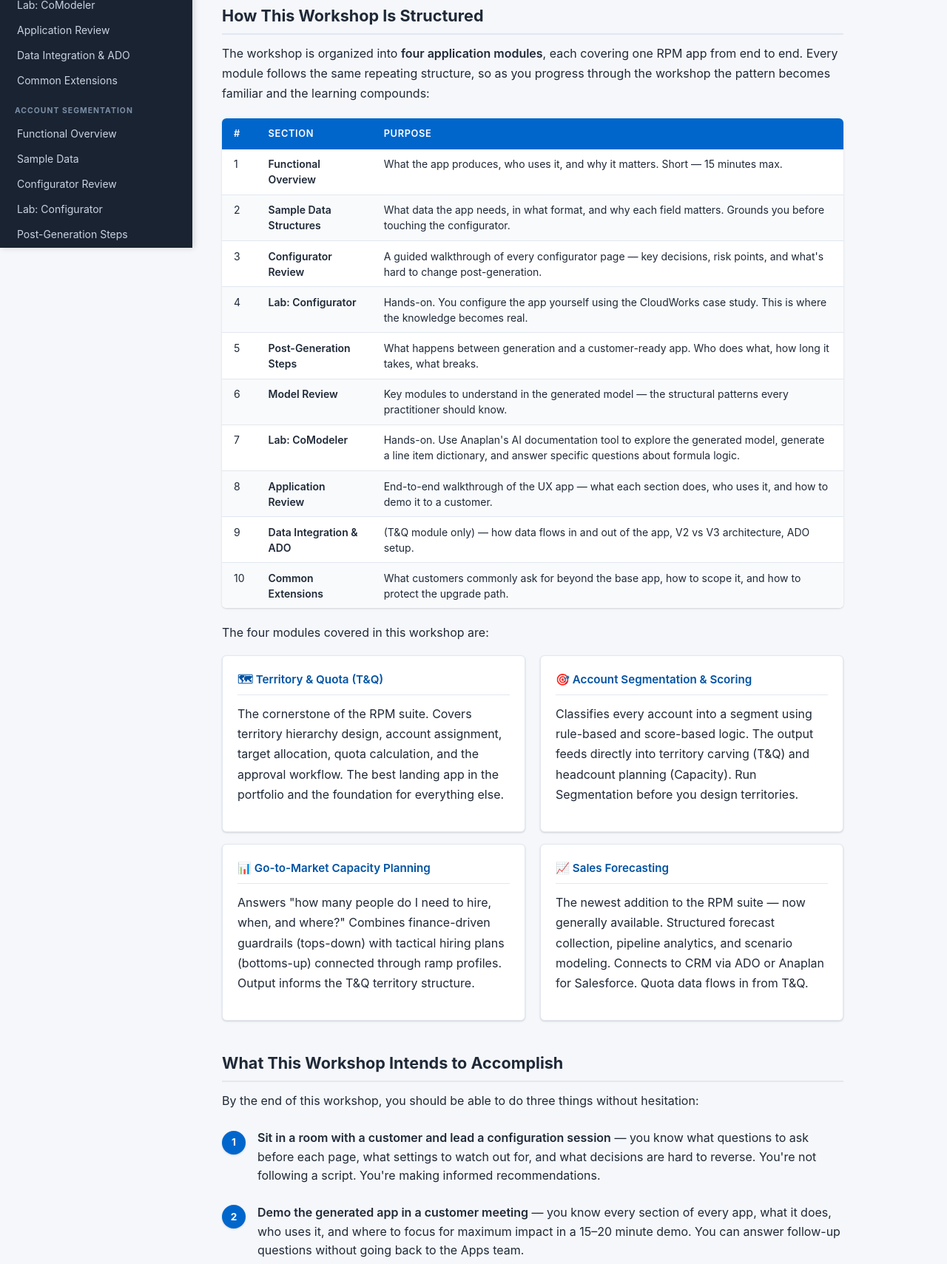
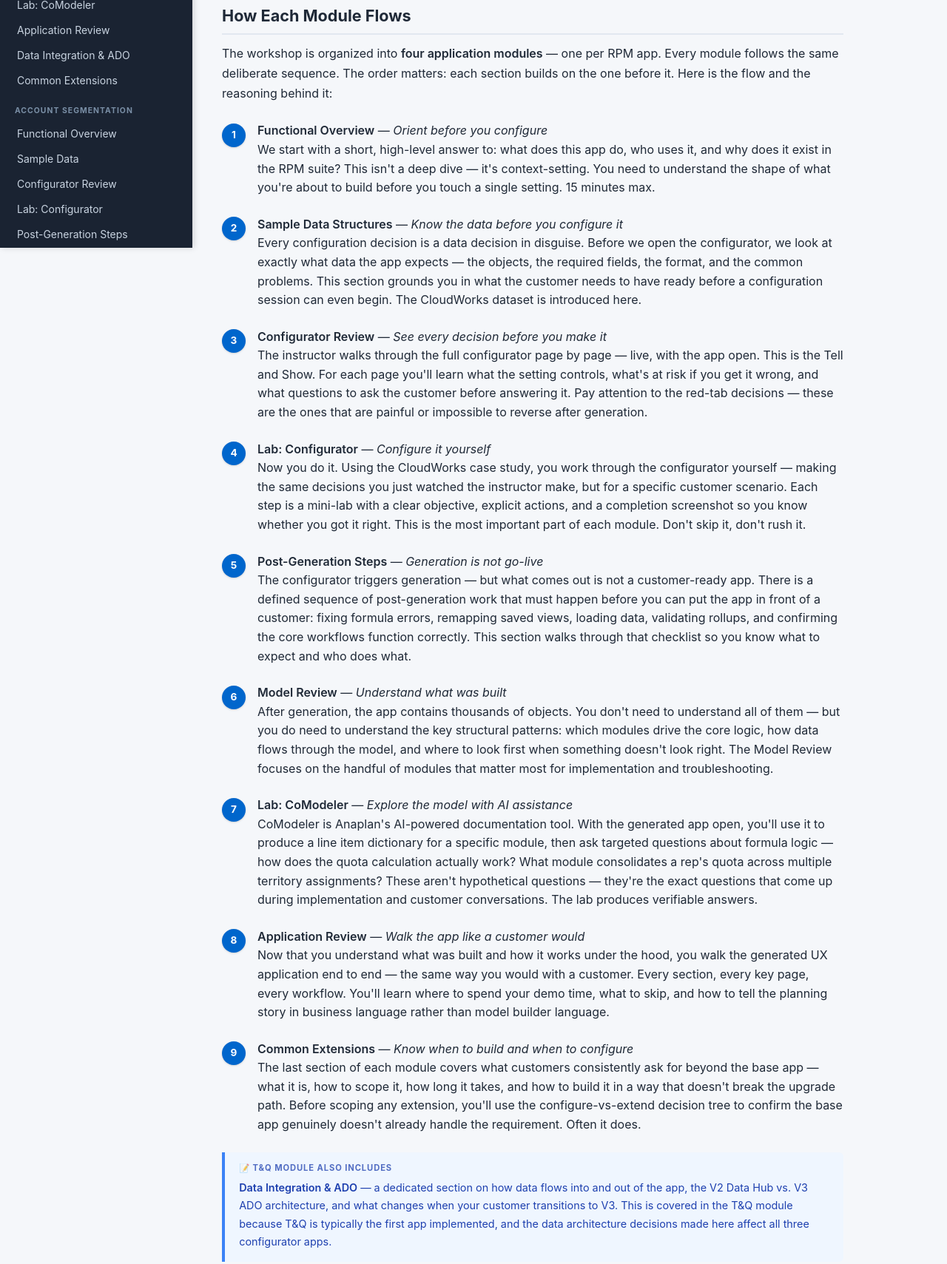
Before and after one commit to gunnarstoa/rpm-apps-workshop, a plain HTML site: page docs/00-overview.html in a window 1280 px wide. Shown: the part 465-2174 px from the top of the page at 74% size. Drawn offline with Linux system fonts and the light colour scheme.

Commit message:
Workshop overview: replace structure table with narrative step-by-step flow
- 9 numbered steps explaining what each section does and WHY it comes
  in that order (orient → data → configurator → lab → post-gen →
  model review → CoModeler lab → app review → extensions)
- Each step explains the reasoning, not just the label
- Added callout explaining T&Q ADO section and Sales Forecasting
  module difference (no configurator = different structure)

```diff
--- a/docs/00-overview.html
+++ b/docs/00-overview.html
@@ -91,27 +91,89 @@
       <p>The <strong>RPM Apps Technical Enablement Workshop</strong> is a hands-on technical enablement program for Anaplan delivery practitioners — Solutions Consultants, Solution Architects, and Technical Consultants — who will be implementing or supporting the Anaplan Revenue Performance Management (RPM) application suite.</p>
       <p>This is not a lecture series. It is a structured sequence of demonstrations, discussions, and hands-on labs designed to take you from <em>knowing about</em> these applications to being capable of <em>configuring, explaining, and delivering</em> them for real customers.</p>
 
-      <h2>How This Workshop Is Structured</h2>
-      <p>The workshop is organized into <strong>four application modules</strong>, each covering one RPM app from end to end. Every module follows the same repeating structure, so as you progress through the workshop the pattern becomes familiar and the learning compounds:</p>
+      <h2>How Each Module Flows</h2>
+      <p>The workshop is organized into <strong>four application modules</strong> — one per RPM app. Every module follows the same deliberate sequence. The order matters: each section builds on the one before it. Here is the flow and the reasoning behind it:</p>
 
-      <div class="table-wrap">
-        <table>
-          <thead>
-            <tr><th>#</th><th>Section</th><th>Purpose</th></tr>
-          </thead>
-          <tbody>
-            <tr><td>1</td><td><strong>Functional Overview</strong></td><td>What the app produces, who uses it, and why it matters. Short — 15 minutes max.</td></tr>
-            <tr><td>2</td><td><strong>Sample Data Structures</strong></td><td>What data the app needs, in what format, and why each field matters. Grounds you before touching the configurator.</td></tr>
-            <tr><td>3</td><td><strong>Configurator Review</strong></td><td>A guided walkthrough of every configurator page — key decisions, risk points, and what's hard to change post-generation.</td></tr>
-            <tr><td>4</td><td><strong>Lab: Configurator</strong></td><td>Hands-on. You configure the app yourself using the CloudWorks case study. This is where the knowledge becomes real.</td></tr>
-            <tr><td>5</td><td><strong>Post-Generation Steps</strong></td><td>What happens between generation and a customer-ready app. Who does what, how long it takes, what breaks.</td></tr>
-            <tr><td>6</td><td><strong>Model Review</strong></td><td>Key modules to understand in the generated model — the structural patterns every practitioner should know.</td></tr>
-            <tr><td>7</td><td><strong>Lab: CoModeler</strong></td><td>Hands-on. Use Anaplan's AI documentation tool to explore the generated model, generate a line item dictionary, and answer specific questions about formula logic.</td></tr>
-            <tr><td>8</td><td><strong>Application Review</strong></td><td>End-to-end walkthrough of the UX app — what each section does, who uses it, and how to demo it to a customer.</td></tr>
-            <tr><td>9</td><td><strong>Data Integration &amp; ADO</strong></td><td>(T&amp;Q module only) — how data flows in and out of the app, V2 vs V3 architecture, ADO setup.</td></tr>
-            <tr><td>10</td><td><strong>Common Extensions</strong></td><td>What customers commonly ask for beyond the base app, how to scope it, and how to protect the upgrade path.</td></tr>
-          </tbody>
-        </table>
+      <div class="step">
+        <div class="step-badge">1</div>
+        <div class="step-content">
+          <strong>Functional Overview</strong> — <em>Orient before you configure</em><br>
+          We start with a short, high-level answer to: what does this app do, who uses it, and why does it exist in the RPM suite? This isn't a deep dive — it's context-setting. You need to understand the shape of what you're about to build before you touch a single setting. 15 minutes max.
+        </div>
+      </div>
+
+      <div class="step">
+        <div class="step-badge">2</div>
+        <div class="step-content">
+          <strong>Sample Data Structures</strong> — <em>Know the data before you configure it</em><br>
+          Every configuration decision is a data decision in disguise. Before we open the configurator, we look at exactly what data the app expects — the objects, the required fields, the format, and the common problems. This section grounds you in what the customer needs to have ready before a configuration session can even begin. The CloudWorks dataset is introduced here.
+        </div>
+      </div>
+
+      <div class="step">
+        <div class="step-badge">3</div>
+        <div class="step-content">
+          <strong>Configurator Review</strong> — <em>See every decision before you make it</em><br>
+          The instructor walks through the full configurator page by page — live, with the app open. This is the Tell and Show. For each page you'll learn what the setting controls, what's at risk if you get it wrong, and what questions to ask the customer before answering it. Pay attention to the red-tab decisions — these are the ones that are painful or impossible to reverse after generation.
+        </div>
+      </div>
+
+      <div class="step">
+        <div class="step-badge">4</div>
+        <div class="step-content">
+          <strong>Lab: Configurator</strong> — <em>Configure it yourself</em><br>
+          Now you do it. Using the CloudWorks case study, you work through the configurator yourself — making the same decisions you just watched the instructor make, but for a specific customer scenario. Each step is a mini-lab with a clear objective, explicit actions, and a completion screenshot so you know whether you got it right. This is the most important part of each module. Don't skip it, don't rush it.
+        </div>
+      </div>
+
+      <div class="step">
+        <div class="step-badge">5</div>
+        <div class="step-content">
+          <strong>Post-Generation Steps</strong> — <em>Generation is not go-live</em><br>
+          The configurator triggers generation — but what comes out is not a customer-ready app. There is a defined sequence of post-generation work that must happen before you can put the app in front of a customer: fixing formula errors, remapping saved views, loading data, validating rollups, and confirming the core workflows function correctly. This section walks through that checklist so you know what to expect and who does what.
+        </div>
+      </div>
+
+      <div class="step">
+        <div class="step-badge">6</div>
+        <div class="step-content">
+          <strong>Model Review</strong> — <em>Understand what was built</em><br>
+          After generation, the app contains thousands of objects. You don't need to understand all of them — but you do need to understand the key structural patterns: which modules drive the core logic, how data flows through the model, and where to look first when something doesn't look right. The Model Review focuses on the handful of modules that matter most for implementation and troubleshooting.
+        </div>
+      </div>
+
+      <div class="step">
+        <div class="step-badge">7</div>
+        <div class="step-content">
+          <strong>Lab: CoModeler</strong> — <em>Explore the model with AI assistance</em><br>
+          CoModeler is Anaplan's AI-powered documentation tool. With the generated app open, you'll use it to produce a line item dictionary for a specific module, then ask targeted questions about formula logic — how does the quota calculation actually work? What module consolidates a rep's quota across multiple territory assignments? These aren't hypothetical questions — they're the exact questions that come up during implementation and customer conversations. The lab produces verifiable answers.
+        </div>
+      </div>
+
+      <div class="step">
+        <div class="step-badge">8</div>
+        <div class="step-content">
+          <strong>Application Review</strong> — <em>Walk the app like a customer would</em><br>
+          Now that you understand what was built and how it works under the hood, you walk the generated UX application end to end — the same way you would with a customer. Every section, every key page, every workflow. You'll learn where to spend your demo time, what to skip, and how to tell the planning story in business language rather than model builder language.
+        </div>
+      </div>
+
+      <div class="step">
+        <div class="step-badge">9</div>
+        <div class="step-content">
+          <strong>Common Extensions</strong> — <em>Know when to build and when to configure</em><br>
+          The last section of each module covers what customers consistently ask for beyond the base app — what it is, how to scope it, how long it takes, and how to build it in a way that doesn't break the upgrade path. Before scoping any extension, you'll use the configure-vs-extend decision tree to confirm the base app genuinely doesn't already handle the requirement. Often it does.
+        </div>
+      </div>
+
+      <div class="callout-note">
+        <span class="callout-label">📝 T&amp;Q module also includes</span>
+        <p><strong>Data Integration &amp; ADO</strong> — a dedicated section on how data flows into and out of the app, the V2 Data Hub vs. V3 ADO architecture, and what changes when your customer transitions to V3. This is covered in the T&amp;Q module because T&amp;Q is typically the first app implemented, and the data architecture decisions made here affect all three configurator apps.</p>
+      </div>
+
+      <div class="callout-note">
+        <span class="callout-label">📝 Sales Forecasting module</span>
+        <p>Sales Forecasting is covered as a single <strong>App Overview</strong> section rather than the full module structure above. It has no configurator, so there is no configurator lab or post-gen checklist — the app is deployed as-is with limited configuration options. The section covers capabilities, limitations, CRM integration, and how it connects to T&amp;Q quota data.</p>
       </div>
 
       <p>The four modules covered in this workshop are:</p>
```
